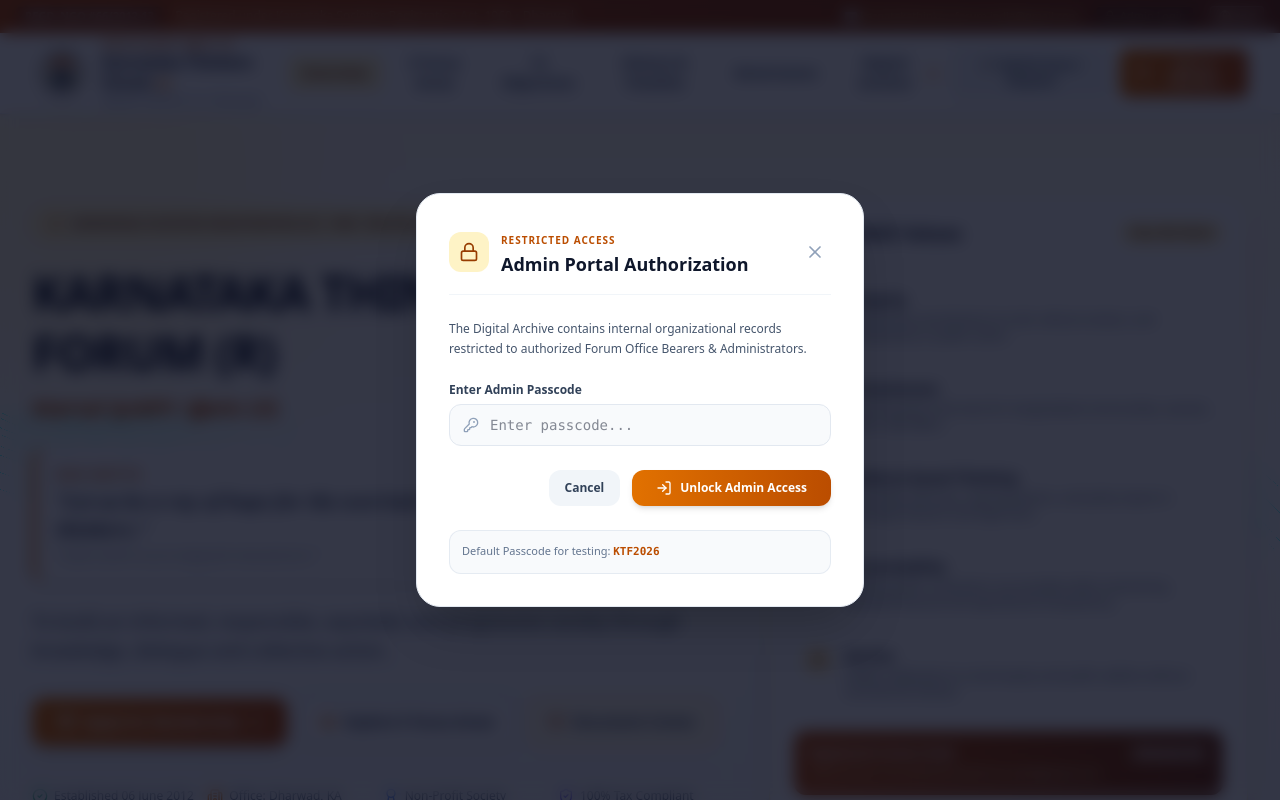
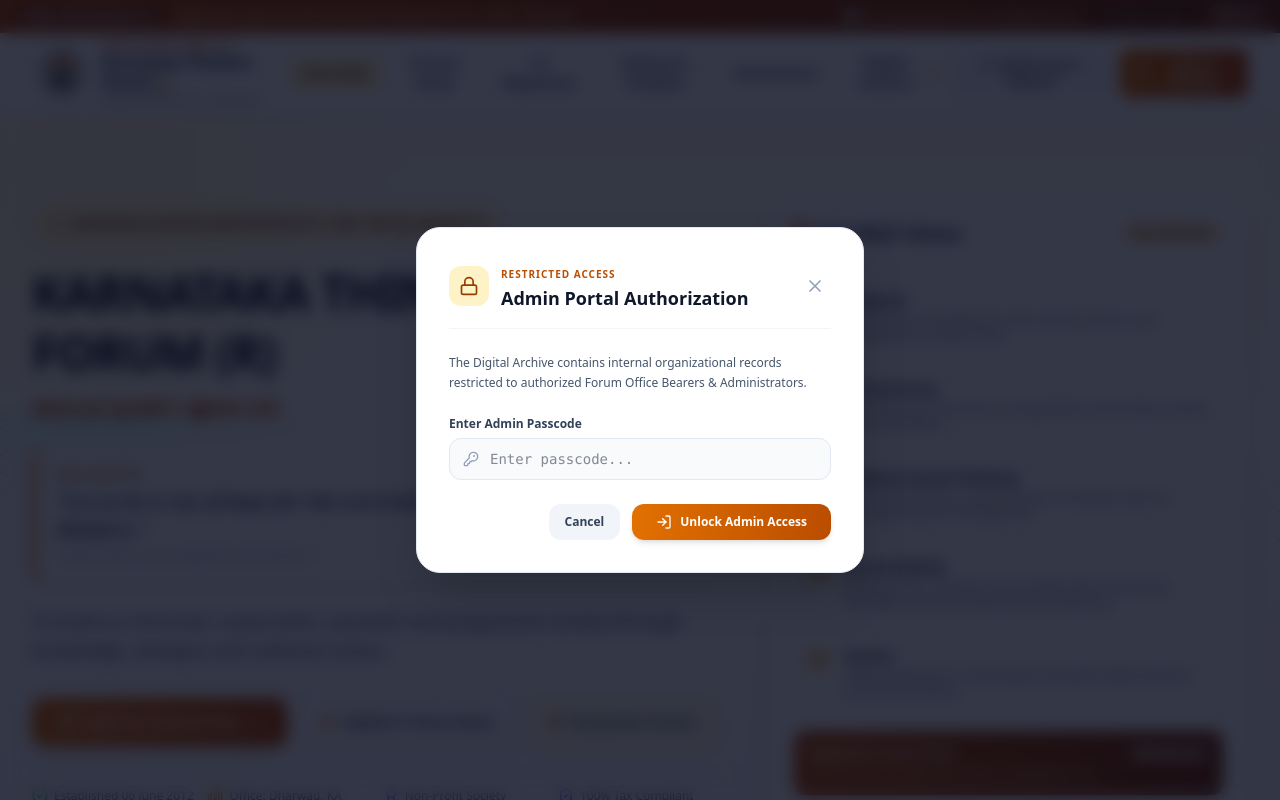
Before and after one commit to adhulappanavar/karnataka-thinkers-forum, a React (Vite) app: page / in a window 1280 px wide. Both pictures are taken after a click on the button "Admin Login". Shown: the top 800 px of the page. Built offline with nearby package versions, Linux system fonts and the light colour scheme.

Commit message:
Remove testing passcode notice from Admin modal

```diff
--- a/src/components/AdminAuthModal.tsx
+++ b/src/components/AdminAuthModal.tsx
@@ -106,10 +106,6 @@ export const AdminAuthModal: React.FC<AdminAuthModalProps> = ({
           </div>
         </form>
 
-        <div className="p-3 rounded-xl bg-slate-50 dark:bg-slate-800/60 border border-slate-200/80 dark:border-slate-800 text-[11px] text-slate-500 flex items-center justify-between">
-          <span>Default Passcode for testing: <strong className="font-mono text-amber-700 dark:text-amber-400">KTF2026</strong></span>
-        </div>
-
       </div>
     </div>
   );
```
